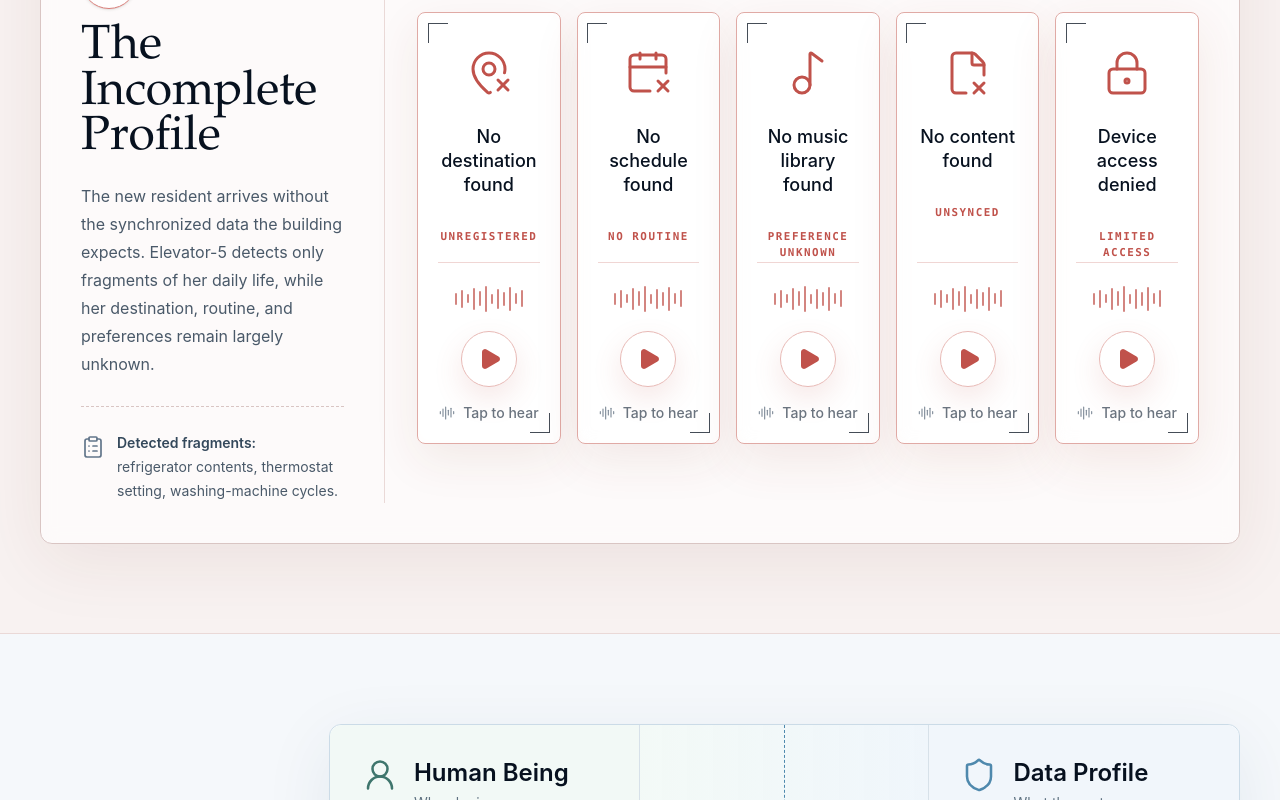
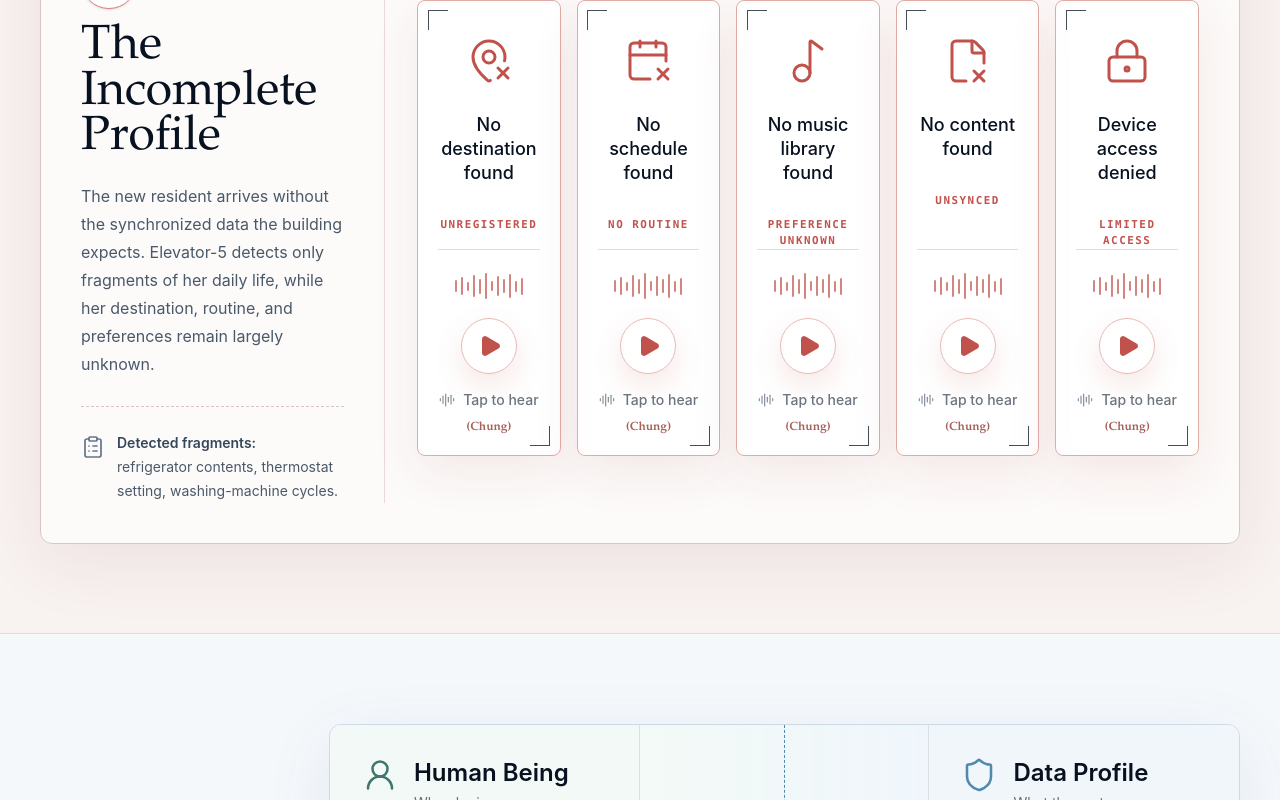
Before and after one commit to Tanny-Griz/a-song-for-sleep, a Next.js app: page / in a window 1280 px wide. Shown: the part 2144-2944 px from the top of the page. Built offline with nearby package versions, Linux system fonts and the light colour scheme.

Commit message:
Add MLA citations to audio quotes

```diff
--- a/components/home/MissingDataAudioButton.tsx
+++ b/components/home/MissingDataAudioButton.tsx
@@ -85,6 +85,10 @@ export function MissingDataAudioButton({
         Tap to hear
       </p>
 
+      <p className="mt-2 text-xs font-semibold uppercase tracking-[0.12em] text-[#a7605b]">
+        <span className="font-serif normal-case tracking-normal">(Chung)</span>
+      </p>
+
       <audio
         onEnded={() => setIsPlaying(false)}
         onPause={() => setIsPlaying(false)}
```
